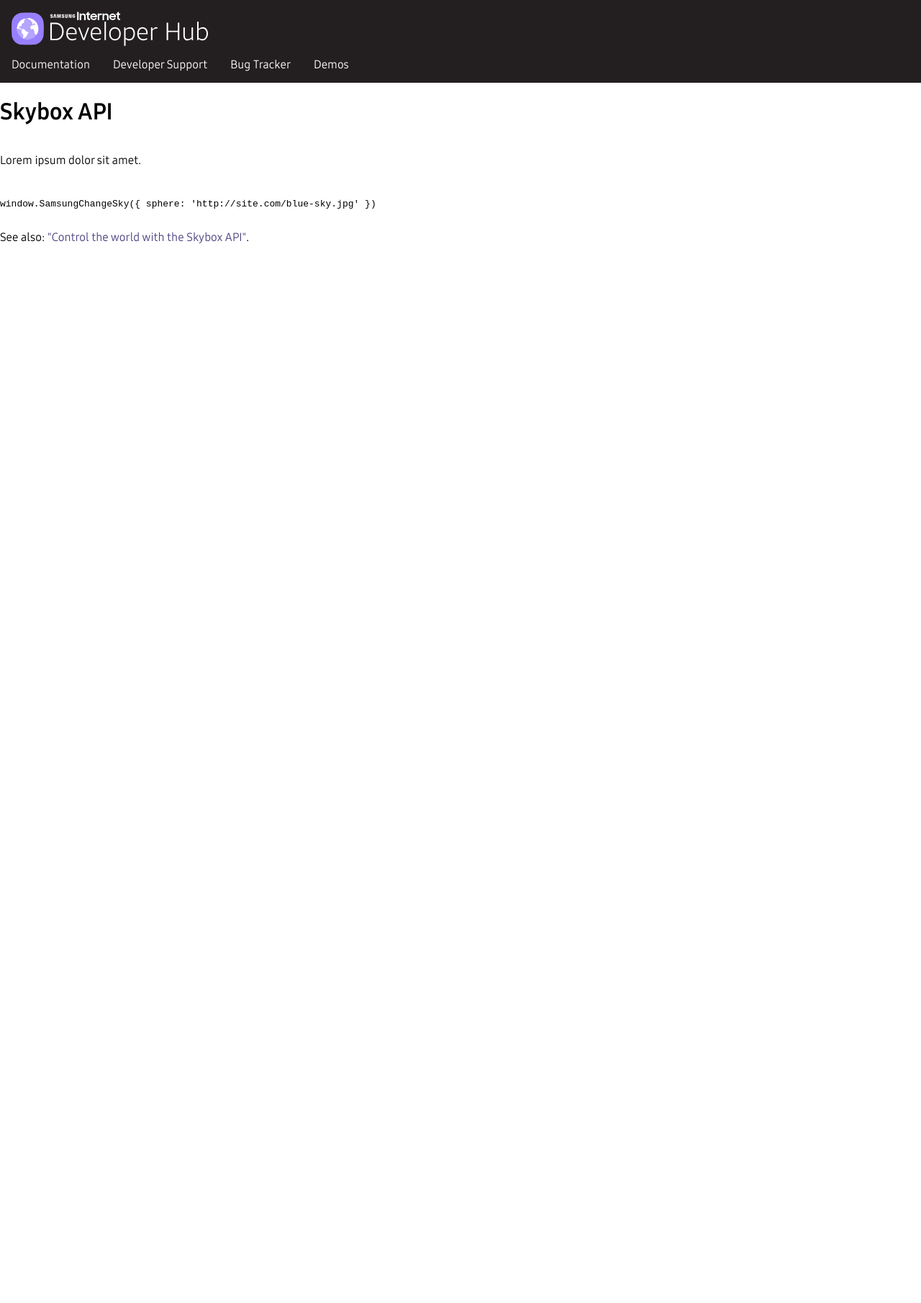
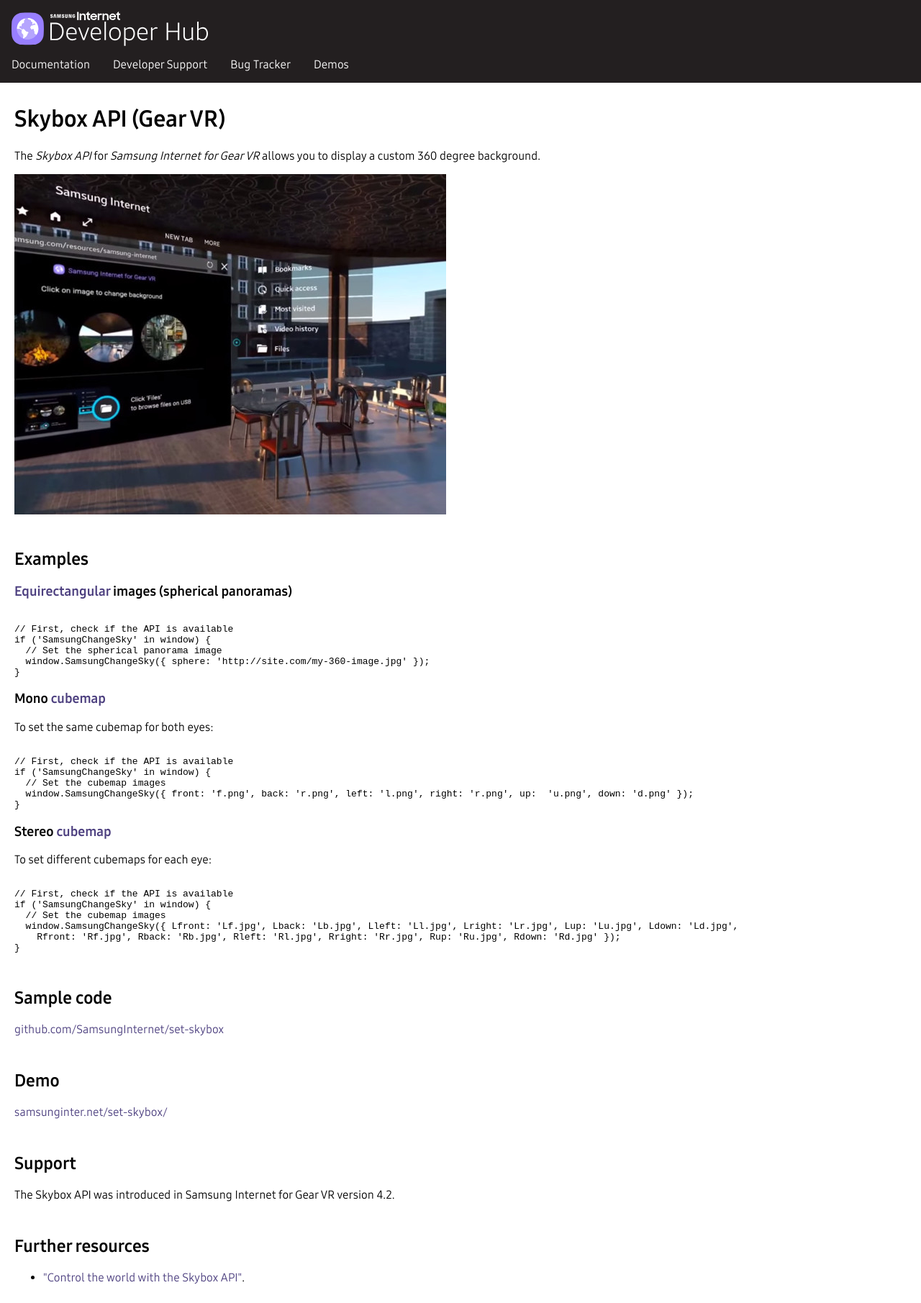
Before and after one commit to SamsungInternet/homepage-archive, a Jekyll site: the page built from docs/skybox.html, in a window 1280 px wide. Shown: the whole page at 72% size. Built offline with Jekyll 4.4.1, drawn with Linux system fonts in a browser that asks for light colours; before the commit the page ends 900 px from its top, so only the background shows below that.

Commit message:
Update docs content and styles

```diff
--- /dev/null
+++ b/_layouts/page.html
@@ -0,0 +1,17 @@
+<html>
+<head>
+	<title>{{site.name}}{% if page.title %} - {{page.title}}{% endif %}</title>
+	<link href="/style/global.css" rel="stylesheet" type="text/css">
+	<link href="/style/page.css" rel="stylesheet" type="text/css">
+	<link href="/fonts/SamsungOne/fonts.css" rel="stylesheet" type="text/css">
+	<script src="https://cdn.polyfill.io/v2/polyfill.min.js"></script>
+	<meta name="viewport" content="width=device-width, initial-scale=1">
+	<meta name="theme-color" content="#231F20">
+</head>
+<body>
+	{% include header.html %}
+	<main>
+		{{ content }}
+	</main>
+</body>
+</html>
--- a/docs/index.html
+++ b/docs/index.html
@@ -1,7 +1,7 @@
 ---
 # Variables
 title: Documentation
-layout: index
+layout: page
 ---
 
 <h1>Documentation</h1>
--- a/docs/skybox.html
+++ b/docs/skybox.html
@@ -1,14 +1,65 @@
 ---
 title: Skybox API
-desc: Set a 360 image background for your site, when viewed in Samsung Internet for Gear VR
-layout: index
+layout: page
 ---
-<h1>Skybox API</h1>
+<h1>Skybox API (Gear VR)</h1>
 
-<p>Lorem ipsum dolor sit amet.</p>
+<p>The <em>Skybox API</em> for <em>Samsung Internet for Gear VR</em> allows you to display a custom 360 degree
+background.</p>
+
+<img width="600px" src="/images/docs/skybox-api.jpg" alt="Samsung Internet for Gear VR with a custom skybox image"/>
+
+<h2>Examples</h2>
+
+<h3><a href="http://wiki.panotools.org/Equirectangular_Projection">Equirectangular</a> images (spherical panoramas)</h3>
 
 <pre><code>
-window.SamsungChangeSky({ sphere: 'http://site.com/blue-sky.jpg' })
+// First, check if the API is available
+if ('SamsungChangeSky' in window) {
+  // Set the spherical panorama image
+  window.SamsungChangeSky({ sphere: 'http://site.com/my-360-image.jpg' });
+}
 </code></pre>
 
-<p>See also: <a href="https://medium.com/samsung-internet-dev/control-the-world-with-the-skybox-api-6e8ca213f171">"Control the world with the Skybox API"</a>.</p>
+<h3>Mono <a href="https://en.wikipedia.org/wiki/Cube_mapping">cubemap</a></h3>
+
+<p>To set the same cubemap for both eyes:</p>
+
+<pre><code>
+// First, check if the API is available
+if ('SamsungChangeSky' in window) {
+  // Set the cubemap images
+  window.SamsungChangeSky({ front: 'f.png', back: 'r.png', left: 'l.png', right: 'r.png', up:  'u.png', down: 'd.png' });
+}
+</code></pre>
+
+<h3>Stereo <a href="https://en.wikipedia.org/wiki/Cube_mapping">cubemap</a></h3>
+
+<p>To set different cubemaps for each eye:</p>
+
+<pre><code>
+// First, check if the API is available
+if ('SamsungChangeSky' in window) {
+  // Set the cubemap images
+  window.SamsungChangeSky({ Lfront: 'Lf.jpg', Lback: 'Lb.jpg', Lleft: 'Ll.jpg', Lright: 'Lr.jpg', Lup: 'Lu.jpg', Ldown: 'Ld.jpg',
+    Rfront: 'Rf.jpg', Rback: 'Rb.jpg', Rleft: 'Rl.jpg', Rright: 'Rr.jpg', Rup: 'Ru.jpg', Rdown: 'Rd.jpg' });
+}
+</code></pre>
+
+<h2>Sample code</h2>
+
+<p><a href="https://github.com/SamsungInternet/set-skybox">github.com/SamsungInternet/set-skybox</a></p>
+
+<h2>Demo</h2>
+
+<p><a href="https://samsunginter.net/set-skybox/">samsunginter.net/set-skybox/</a></p>
+
+<h2>Support</h2>
+
+<p>The Skybox API was introduced in Samsung Internet for Gear VR version 4.2.</p>
+
+<h2>Further resources</h2>
+
+<ul>
+  <li><a href="https://medium.com/samsung-internet-dev/control-the-world-with-the-skybox-api-6e8ca213f171">"Control the world with the Skybox API"</a>.</li>
+</ul>
--- /dev/null
+++ b/style/page.scss
@@ -0,0 +1,10 @@
+---
+---
+
+main {
+  padding: 10px 20px;
+}
+
+h2 {
+  margin-top: 2em;
+}
```
Also changed, not shown: docs/custom-tabs.html (+21 -0 lines), images/docs/skybox-api.jpg (added).
